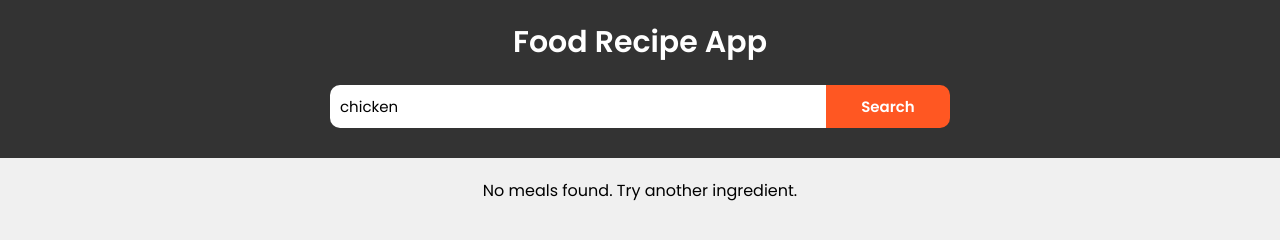
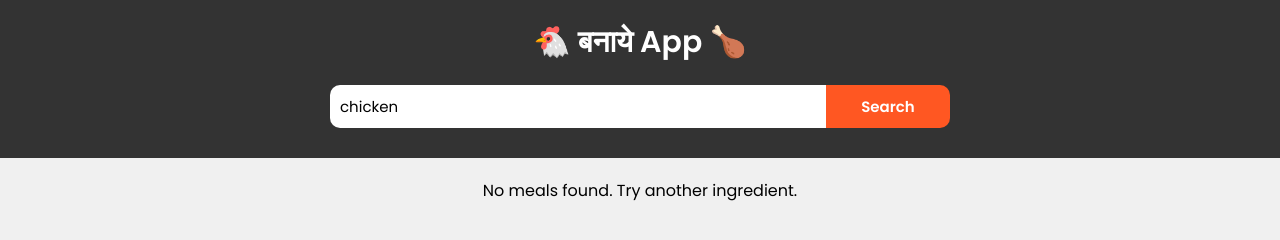
Before and after one commit to nityak1996/chicken-recipi, a plain HTML site: page index.html in a window 1280 px wide. Drawn offline with Linux system fonts and the light colour scheme; no server answers.

Commit message:
first commit

```diff
--- a/index.html
+++ b/index.html
@@ -5,13 +5,13 @@
     <meta charset="UTF-8">
     <meta name="viewport" content="width=device-width, initial-scale=1.0">
     <link rel="stylesheet" href="style.css">
-    <title>Food Recipe App | AsmrProg</title>
+    <title> 🐔 बनाये App 🍗</title>
 </head>
 
 <body>
 
     <header>
-        <h1>Food Recipe App</h1>
+        <h1>🐔 बनाये App 🍗</h1>
         <div class="search">
             <input type="text" id="searchInput" placeholder="Enter an ingredient...">
             <button id="searchButton">Search</button>
```
